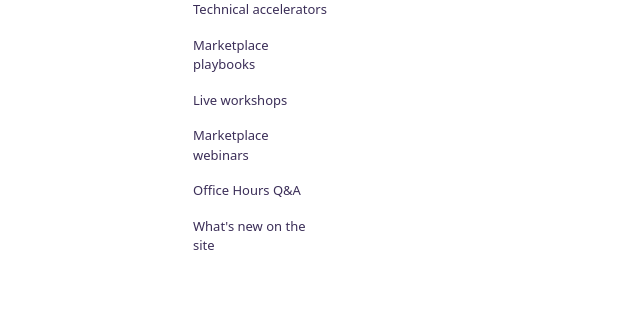
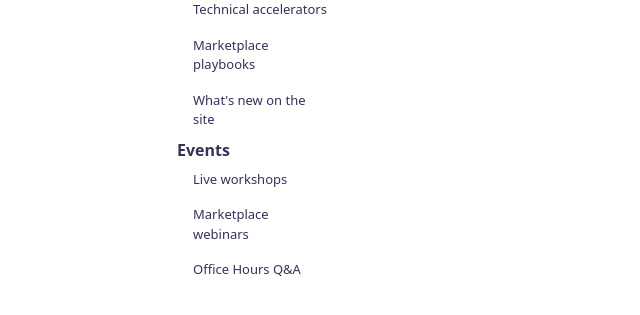
Before and after one commit to dstarr/mtm_site, a Python web app: template src/content/templates/content_log.html in a window 1280 px wide. Shown: the part 199-514 px from the top of the page, without its empty margins (0-640 px from the left). Run offline with Jinja, Linux system fonts and the light colour scheme; the template is opened without the code that fills it, so the values that code supplies are empty; some libraries are stand-ins or nearby versions.

Commit message:
updating nav

```diff
--- a/src/templates/left-nav.html
+++ b/src/templates/left-nav.html
@@ -10,6 +10,7 @@
   <li class="nav-item nav-item-header">
     Resources
   </li>
+
   <li class="nav-item nav-item-sidebar">
     <a class="nav-link" href="{{ url_for('bonus_content.page', page='choose_your_offer_type') }}">Choose your offer type</a>
   </li>
@@ -20,6 +21,15 @@
     <a class="nav-link" href="{{ url_for('bonus_content.page', page='playbooks') }}">Marketplace playbooks</a>
   </li>
   <li class="nav-item nav-item-sidebar">
+    <a class="nav-link" href="{{ url_for('content.content_log', num_items=10) }}">What's new on the site</a>
+  </li>
+
+  <li class="nav-item nav-item-header">
+    Events
+  </li>
+
+
+  <li class="nav-item nav-item-sidebar">
     <a class="nav-link" href="https://aka.ms/MTMworkshops">Live workshops</a>
   </li>
   <li class="nav-item nav-item-sidebar">
@@ -28,8 +38,5 @@
   <li class="nav-item nav-item-sidebar">
     <a class="nav-link" href="https://aka.ms/MTMofficehours">Office Hours Q&A</a>
   </li>
-  <li class="nav-item nav-item-sidebar">
-    <a class="nav-link" href="{{ url_for('content.content_log', num_items=10) }}">What's new on the site</a>
-  </li>
 
 </ul>
```
